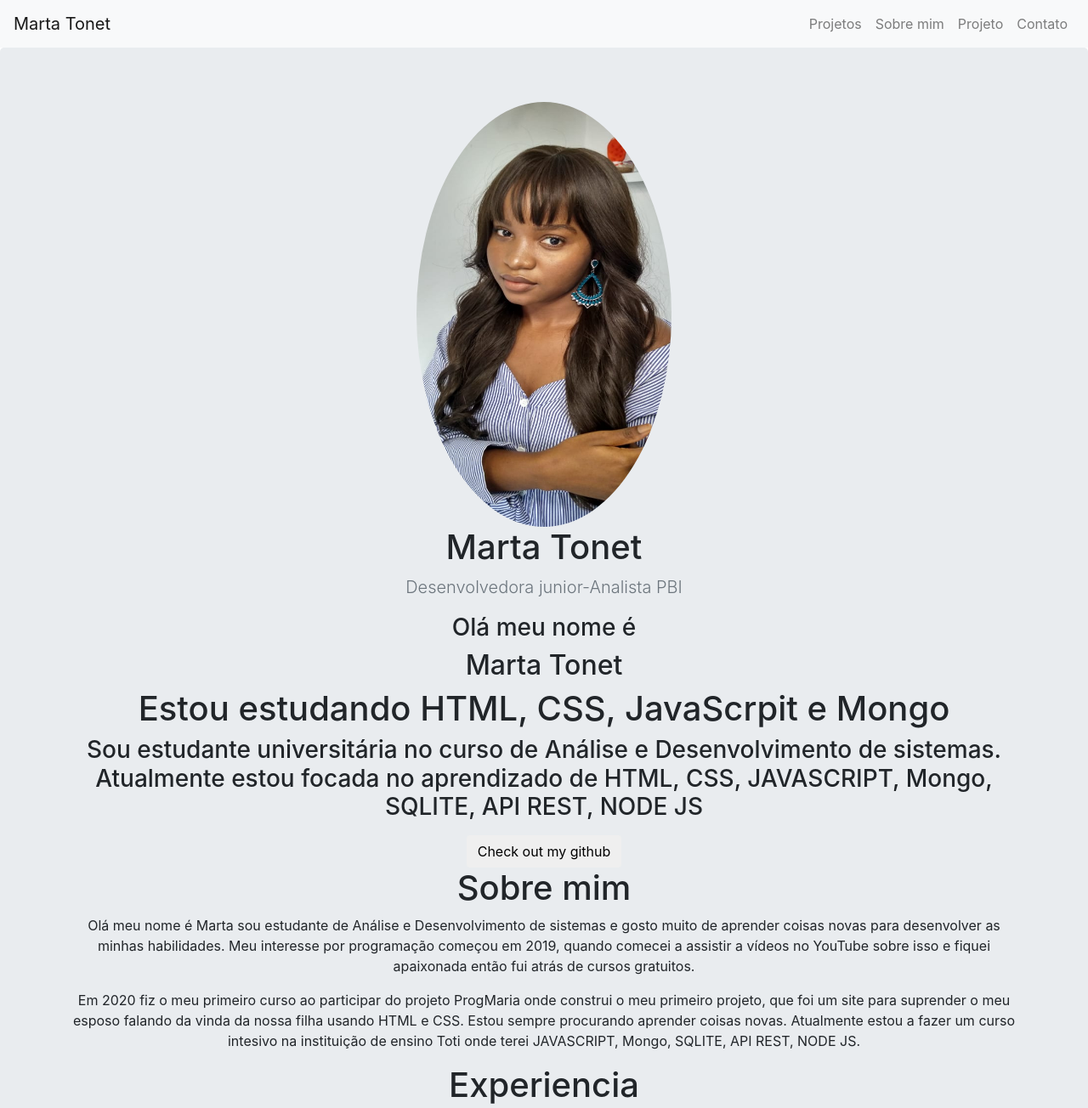
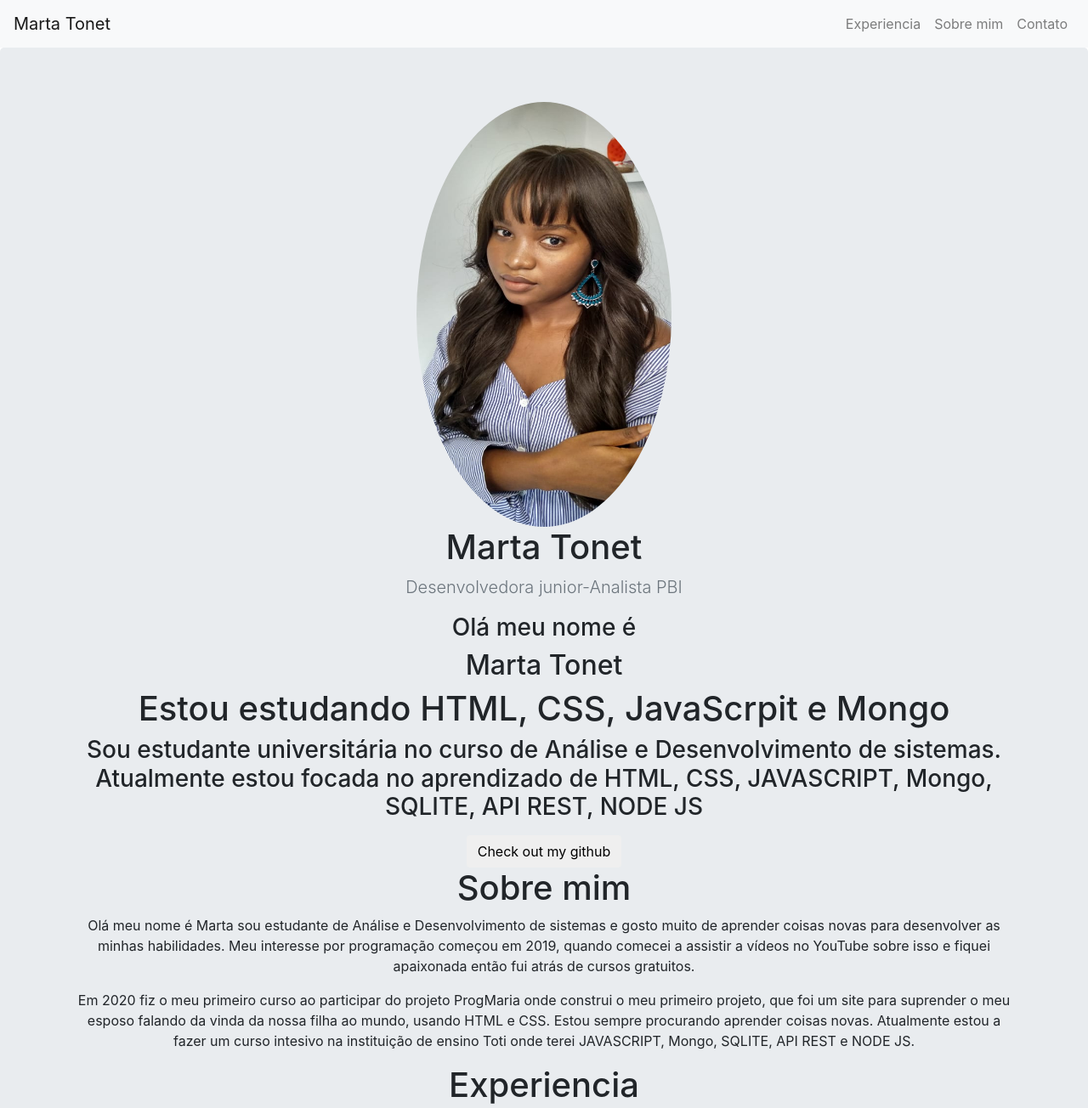
Before and after one commit to MartaTonet/Meu-Portifolio, a plain HTML site: page index.html in a window 1280 px wide. Shown: the top 1304 px of the page at 85% size. Drawn offline with nearby package versions, Linux system fonts and the light colour scheme.

Commit message:
fiz mundanças no arquivo e adiconei na main

```diff
--- a/index.html
+++ b/index.html
@@ -29,14 +29,12 @@
 
           <ul class="navbar-nav">
             <li class="nav-item">
-                <a class="nav-link" href="#">Projetos</a>
+                <a class="nav-link" href="#experiencia">Experiencia</a>
               </li>
             <li class="nav-item">
                 <a class="nav-link" href="#sobre">Sobre mim</a>
               </li>
-            <li class="nav-item">
-                <a class="nav-link" href="#">Projeto</a>
-              </li>
+
             <li class="nav-item">
                 <a class="nav-link" href="#contact">Contato</a>
               </li>
@@ -74,8 +72,8 @@
                   </p>
 
                   <p>
-                    Em 2020 fiz o meu primeiro curso ao participar do projeto ProgMaria onde construi o meu primeiro projeto, que foi um site para suprender o meu esposo falando da vinda da nossa filha usando HTML e CSS. Estou sempre procurando aprender coisas novas.
-                    Atualmente estou a fazer um curso intesivo na instituição de ensino Toti onde terei JAVASCRIPT, Mongo, SQLITE, API REST, NODE JS.
+                    Em 2020 fiz o meu primeiro curso ao participar do projeto ProgMaria onde construi o meu primeiro projeto, que foi um site para suprender o meu esposo falando da vinda da nossa filha ao mundo, usando HTML e CSS. Estou sempre procurando aprender coisas novas.
+                    Atualmente estou a fazer um curso intesivo na instituição de ensino Toti onde terei JAVASCRIPT, Mongo, SQLITE, API REST e NODE JS.
                   </p>
 
               </section>
```
